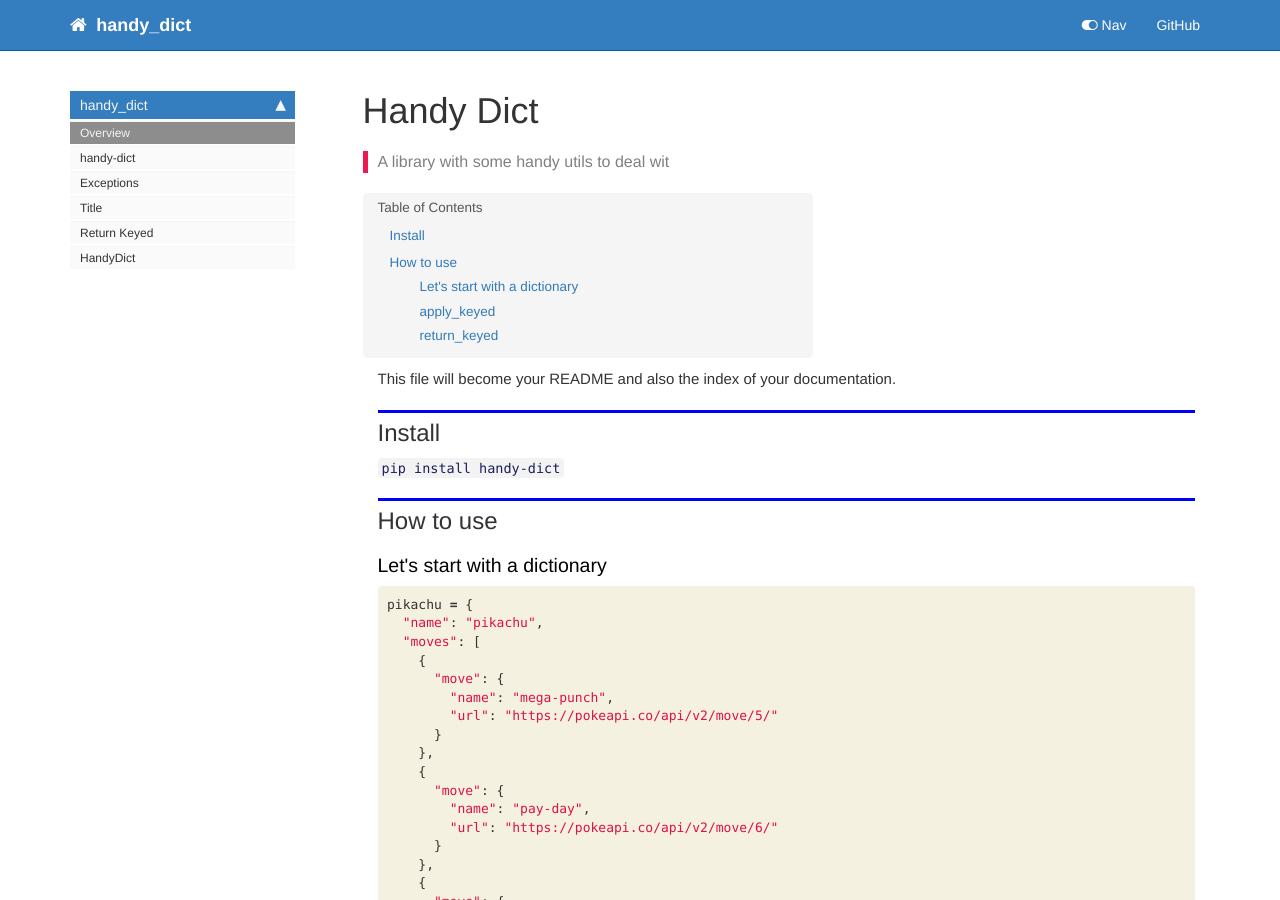
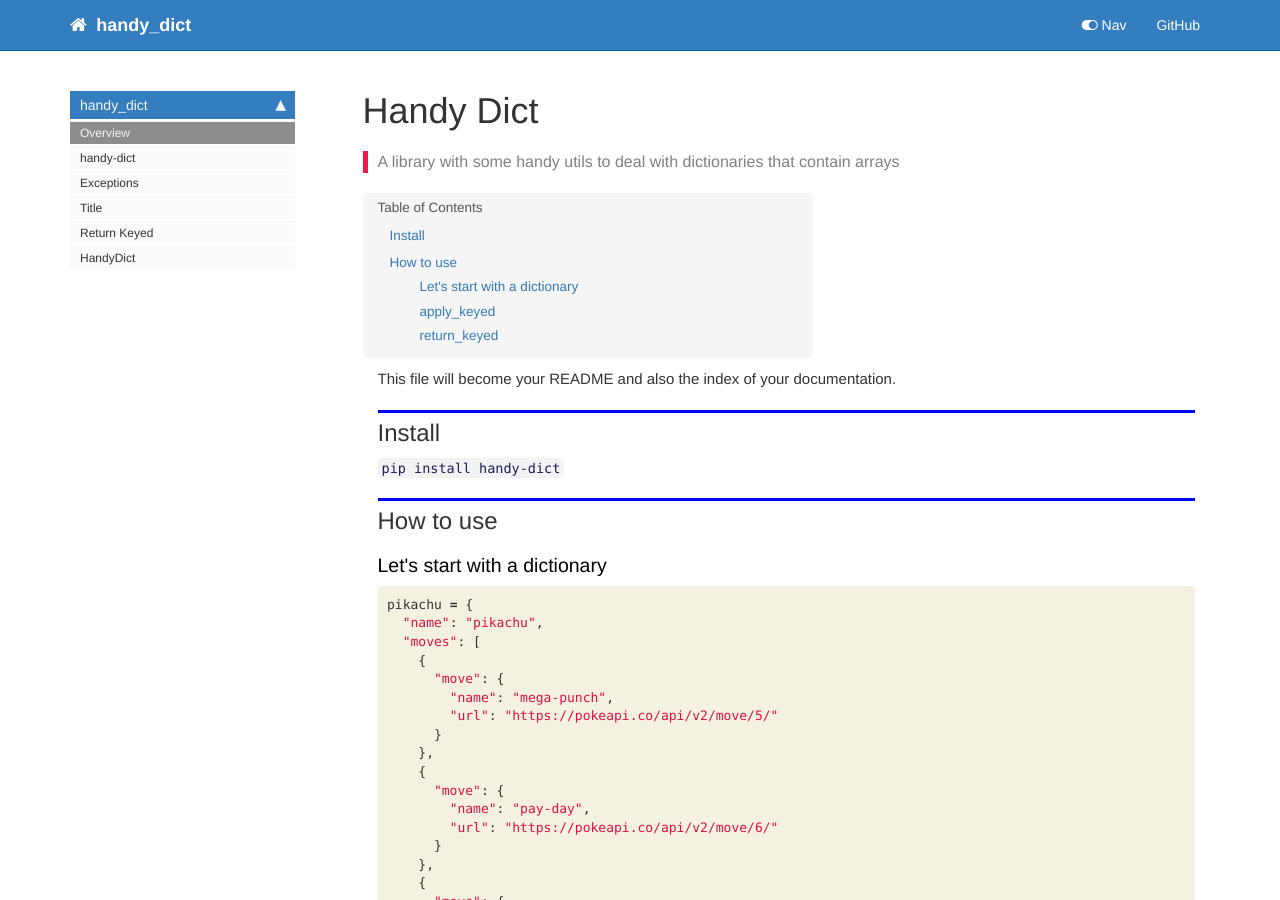
Before and after one commit to fferegrino/handy-dict, a Jekyll site: the page built from docs/index.html, in a window 1280 px wide and 900 px high. Built offline with Jekyll 4.4.1, drawn with Linux system fonts in a browser that asks for light colours; nearby versions of some CDN libraries; comment, search, counter and statistics services are not loaded.

Commit message:
Make handy dict available from the main module

```diff
--- a/docs/index.html
+++ b/docs/index.html
@@ -5,8 +5,8 @@
 keywords: fastai
 sidebar: home_sidebar
 
-summary: "A library with some handy utils to deal wit"
-description: "A library with some handy utils to deal wit"
+summary: "A library with some handy utils to deal with dictionaries that contain arrays"
+description: "A library with some handy utils to deal with dictionaries that contain arrays"
 ---
 <!--
 
--- a/handy_dict/__init__.py
+++ b/handy_dict/__init__.py
@@ -7,3 +7,6 @@
 
 # Internal Cell
 from .return_keyed import return_keyed
+
+# Internal Cell
+from .core import HandyDict
```
Also changed, not shown: README.md, 1 other file.
